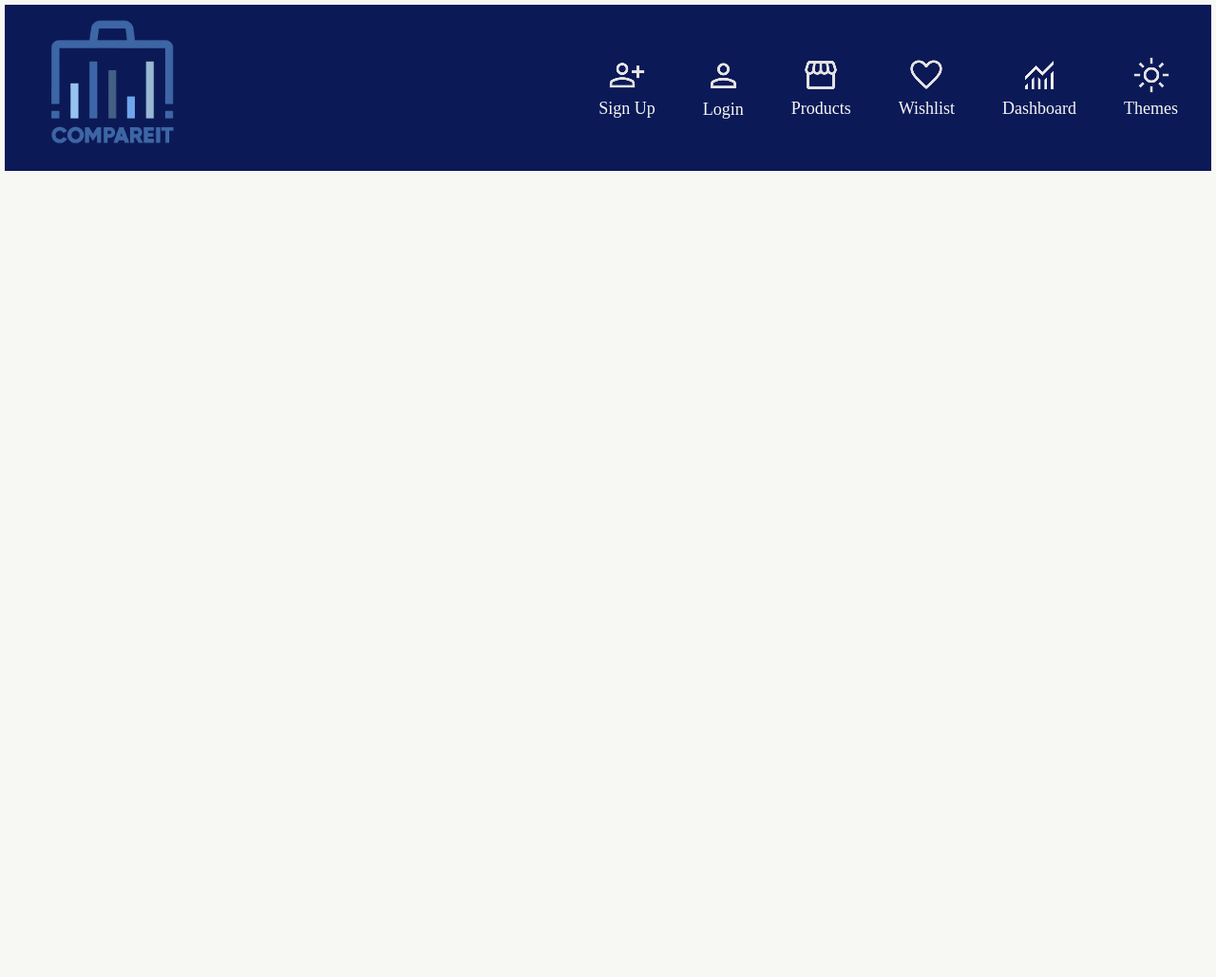
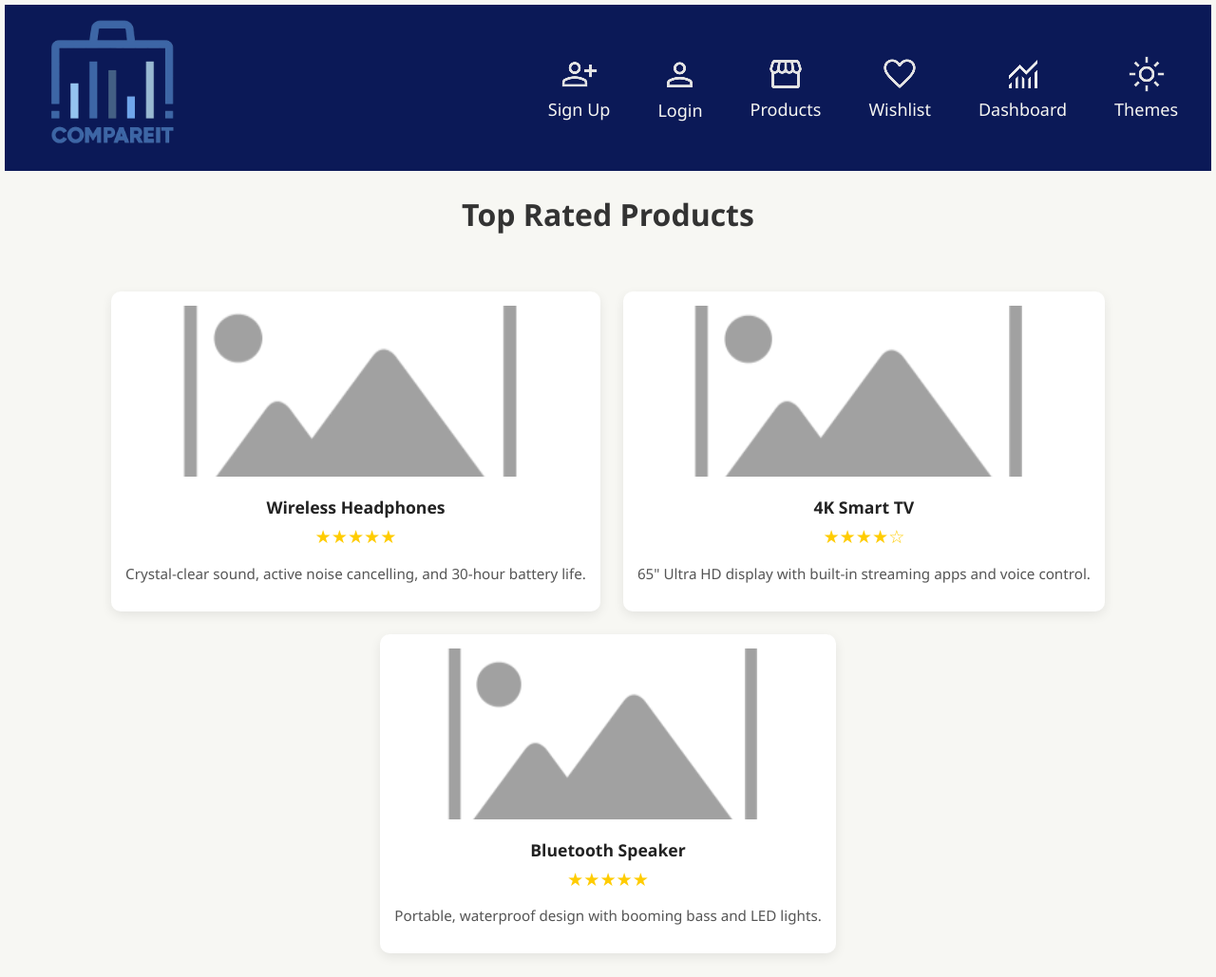
Before and after one commit to RyanlLiao/The-Superkeys, a PHP site: page /topRated.php in a window 1280 px wide. Shown: the whole page at 95% size. Before the commit the page ends 180 px from the top, so only its background shows below. Run offline with PHP 8.4, Linux system fonts and the light colour scheme.

Commit message:
Added topRated and views

```diff
--- /dev/null
+++ b/css/topRated.css
@@ -0,0 +1,60 @@
+body {
+  font-family: 'Segoe UI', sans-serif;
+  background: #f4f4f4;
+  margin: 0;
+  padding: 20px;
+}
+
+.container {
+  max-width: 1200px;
+  margin: auto;
+}
+
+h1 {
+  text-align: center;
+  margin-bottom: 40px;
+  color: #333;
+}
+
+.product-grid {
+  display: grid;
+  grid-template-columns: repeat(auto-fit, minmax(250px, 1fr));
+  gap: 20px;
+}
+
+.product-card {
+  background: #fff;
+  border-radius: 10px;
+  overflow: hidden;
+  box-shadow: 0 4px 12px rgba(0,0,0,0.08);
+  padding: 15px;
+  transition: transform 0.2s ease-in-out;
+}
+
+.product-card:hover {
+  transform: scale(1.02);
+}
+
+.product-card img {
+  width: 100%;
+  height: 180px;
+  object-fit: cover;
+  border-radius: 8px;
+}
+
+.product-card h2 {
+  font-size: 1.1rem;
+  margin: 15px 0 5px;
+  color: #222;
+}
+
+.product-card .rating {
+  font-size: 1.2rem;
+  color: #ffcc00;
+  margin-bottom: 10px;
+}
+
+.product-card p {
+  font-size: 0.95rem;
+  color: #555;
+}
--- a/topRated.php
+++ b/topRated.php
@@ -3,8 +3,36 @@
 <head>
     <meta charset="UTF-8">
     <meta name="viewport" content="width=device-width, initial-scale=1.0">
-    <title>Products</title>
+    <title>Top Products</title>
     <link rel="stylesheet" href="css/products.css">
+    <link rel="stylesheet" href="css/topRated.css">
 </head>
 
 <?php include 'header.php'; ?>
+
+<body>
+  <div class="container">
+    <h1>Top Rated Products</h1>
+    <div class="product-grid">
+      <div class="product-card">
+        <img src="img/placeholder.png" alt="Product 1">
+        <h2>Wireless Headphones</h2>
+        <div class="rating">★★★★★</div>
+        <p>Crystal-clear sound, active noise cancelling, and 30-hour battery life.</p>
+      </div>
+      <div class="product-card">
+        <img src="img/placeholder.png" alt="Product 2">
+        <h2>4K Smart TV</h2>
+        <div class="rating">★★★★☆</div>
+        <p>65" Ultra HD display with built-in streaming apps and voice control.</p>
+      </div>
+      <div class="product-card">
+        <img src="img/placeholder.png" alt="Product 3">
+        <h2>Bluetooth Speaker</h2>
+        <div class="rating">★★★★★</div>
+        <p>Portable, waterproof design with booming bass and LED lights.</p>
+      </div>
+    </div>
+  </div>
+</body>
+</html>
```
Also changed, not shown: css/view.css (added, +88 -0 lines), view.php (+62 -0 lines).
